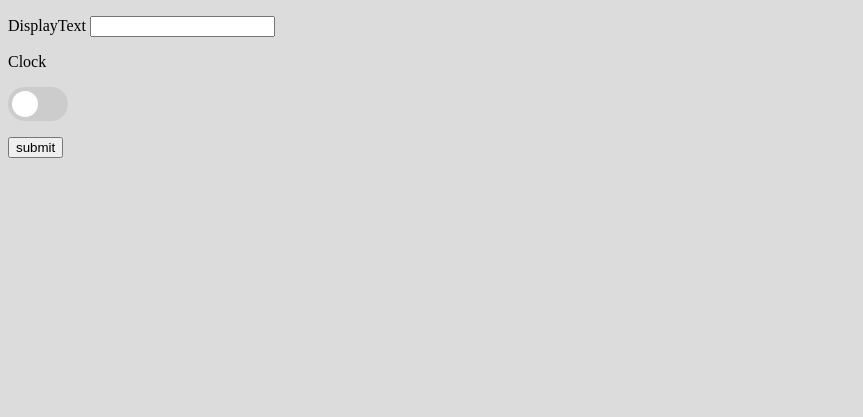
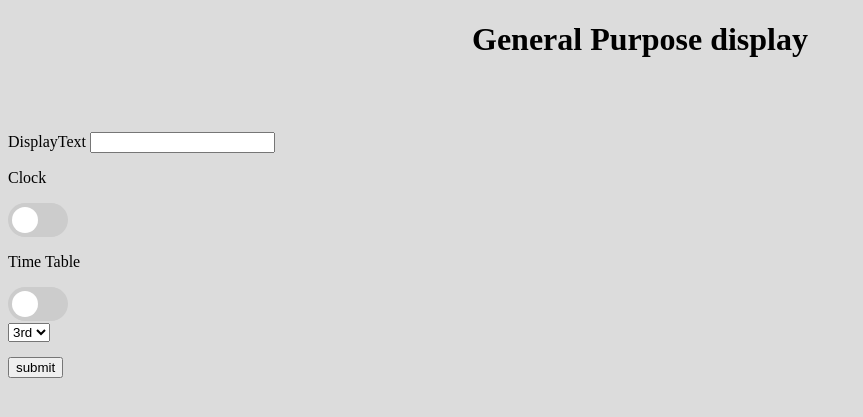
Before and after one commit to shripadaRao/GPD-2.0, a Flask app: page / in a window 1280 px wide. Shown: the top 417 px of the page, without its empty margins (0-863 px from the left). Run offline with Flask 2, Linux system fonts and the light colour scheme.

Commit message:
file structuring

```diff
--- a/index.html
+++ /dev/null
@@ -1,17 +0,0 @@
-<!DOCTYPE html>
-<html>
-  <head>
-    <link href="./styles.css" rel="stylesheet" />
-  </head>
-  <body>
-    <form action="http://localhost:5000/api" method="POST">
-      <p>DisplayText <input type="text" name="display_text" /></p>
-      <p>Clock</p>
-      <label class="switch">
-        <input type="checkbox" name="clock" />
-        <span class="slider round"></span>
-      </label>
-      <p><input type="submit" value="submit" /></p>
-    </form>
-  </body>
-</html>
--- a/main.py
+++ b/main.py
@@ -2,12 +2,11 @@ from flask import Flask, render_template, request, jsonify
 app = Flask(__name__, template_folder="")
 import pyrebase
 import requests
-import json
 import os
 from dotenv import load_dotenv
 load_dotenv()
 
-"""example output:  {'display_text': ['hello!'], 'clock': ['on'], 'TimeTable': ['Sat', '16:33:41']} """
+"""example output:  {'display_text': ['hello!'], 'clock': ['on'], 'TimeTable': "DSP"} """
 
 firebase_config = {
    "apiKey" : os.getenv('API_KEY'),
@@ -25,24 +24,22 @@ db = firebase.database()
 
 @app.route('/')
 def home():
-   return render_template('index.html')
+   return render_template('templates/index.html')
 
 def fetchTimeTableApi():
-   response_data =  requests.get("http://127.0.0.1:8080/currentDayTime/")
-   response_data = response_data.content
-   response_data_parsed = str(response_data)[2:-1]
-   resp_data_dict = {"TimeTable":json.loads(response_data_parsed)}
-   return(resp_data_dict)
-
+   response_data =  requests.get("http://127.0.0.1:8080/")
+   return(response_data.json())
 
 @app.route('/api',methods = ['POST', 'GET'])
 def result():
    if request.method == 'POST':
       form_data = request.form.to_dict(flat=False)
-      result = form_data
-      result.update(fetchTimeTableApi())
-      #print(result)
-      db.push(result)
+      if "time-table" in form_data:
+         form_data['time-table'] = str(fetchTimeTableApi())
+
+
+      del form_data['sems'] #this seems unnecessary to push to storage.
+      # db.push(result)
       return render_template("templates/result.html")
 
 
--- a/styles.css
+++ b/static/css/styles.css
@@ -60,3 +60,7 @@ input:checked + .slider:before {
 body {
   background-color: gainsboro;
 }
+
+h1 {
+  text-align: center;
+}
--- /dev/null
+++ b/templates/index.html
@@ -0,0 +1,37 @@
+<!DOCTYPE html>
+<html>
+  <head>
+    <link
+      rel="stylesheet"
+      type="text/css"
+      href="{{ url_for('static', filename='css/styles.css') }}"
+    />
+  </head>
+  <body>
+    <h1>General Purpose display</h1>
+    <br />
+    <br />
+    <form action="http://localhost:5000/api" method="POST">
+      <p>DisplayText <input type="text" name="display_text" /></p>
+      <p>Clock</p>
+      <label class="switch">
+        <input type="checkbox" name="clock" />
+        <span class="slider round"></span>
+      </label>
+      <p>Time Table</p>
+      <label class="switch">
+        <input type="checkbox" name="time-table" />
+        <span class="slider round"></span>
+        <br />
+        <br />
+        <select name="sems" id="sems">
+          <option value="3rd">3rd</option>
+          <option value="5th">5th</option>
+          <option value="7th">7th</option>
+        </select>
+      </label>
+
+      <p><input type="submit" value="submit" /></p>
+    </form>
+  </body>
+</html>
--- a/templates/result.html
+++ b/templates/result.html
@@ -11,7 +11,6 @@
   </head>
   <body>
     <p>Response Submitted!</p>
-
     <script src="" async defer></script>
   </body>
 </html>
```
Also changed, not shown: backend/GetDayTime.py (deleted, +0 -21 lines), backend/sheet.py (+0 -12 lines), 1 other file.
